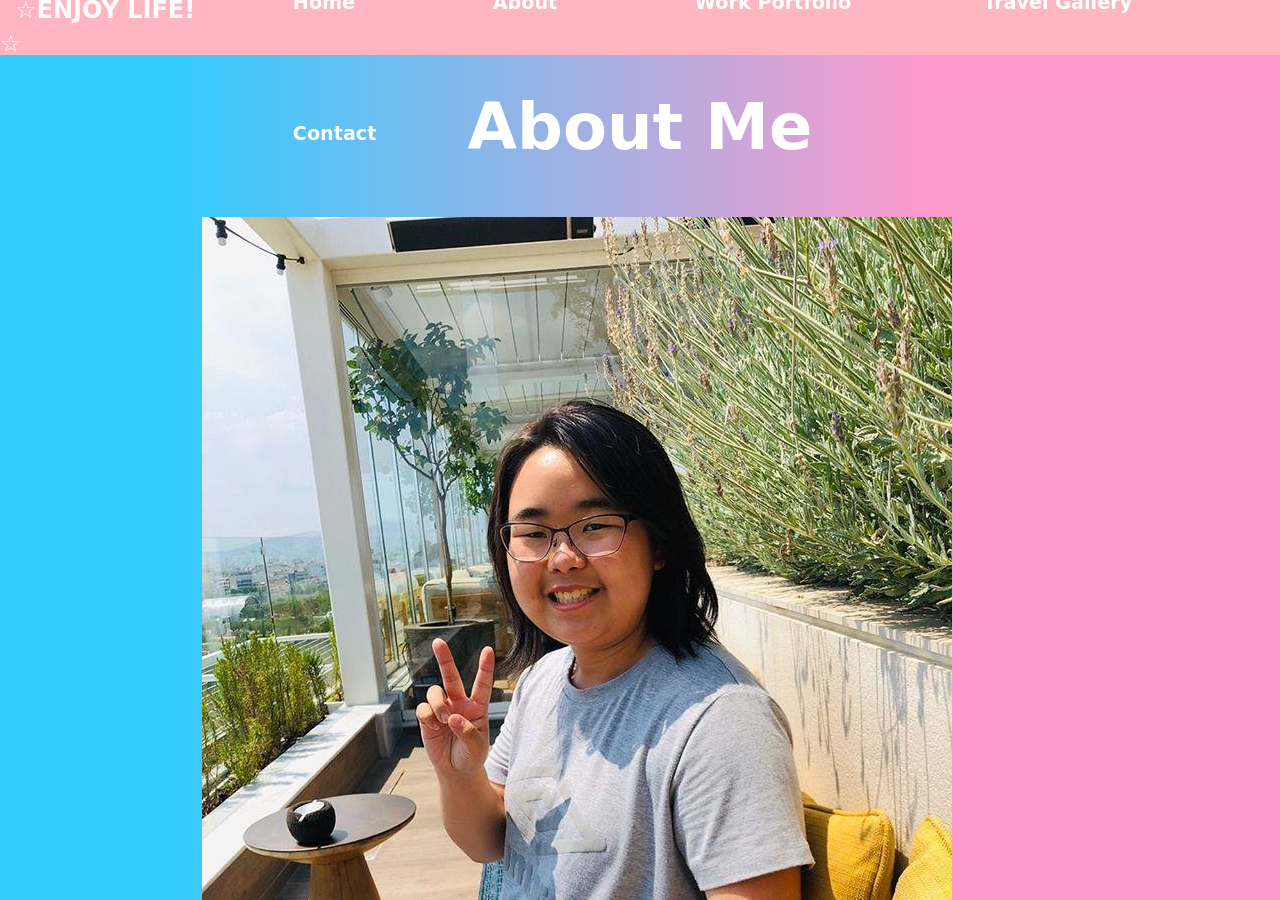
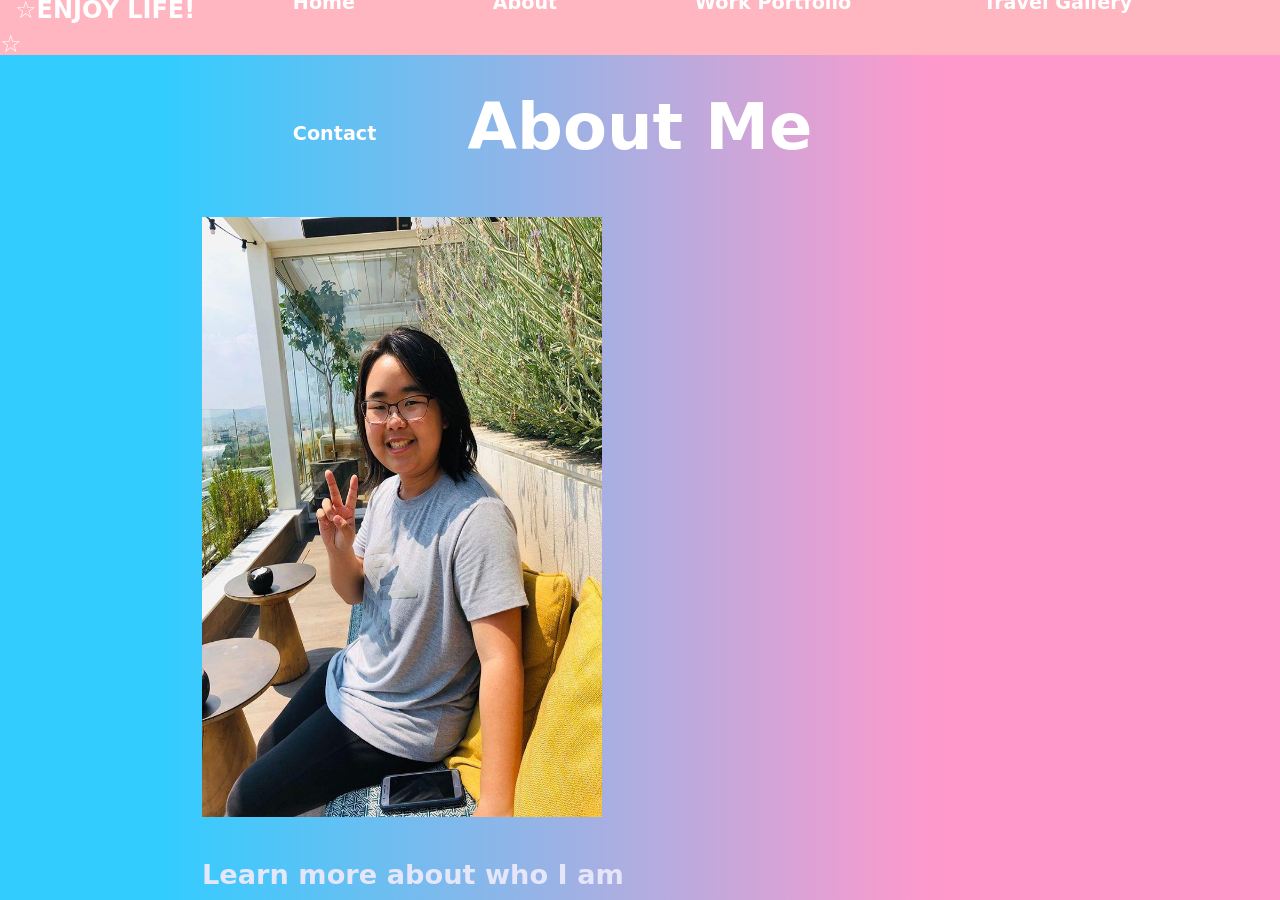
Before and after one commit to CNakano7/CNakano7.github.io, a Jekyll site: the page About/index.html, which Jekyll copies as it is, in a window 1280 px wide and 900 px high. Built offline with Jekyll 4.4.1, drawn with Linux system fonts in a browser that asks for light colours.

Commit message:
Update index.html

```diff
--- a/About/index.html
+++ b/About/index.html
@@ -60,7 +60,7 @@
 
 <div class="row">
   <div class="column left;">
-   <img src=/IMG_20190620_145746_288.jpg>
+   <img src=/IMG_20190620_145746_288.jpg height="600" width="400">
   </div>
 
    <div class="column right;">
```
